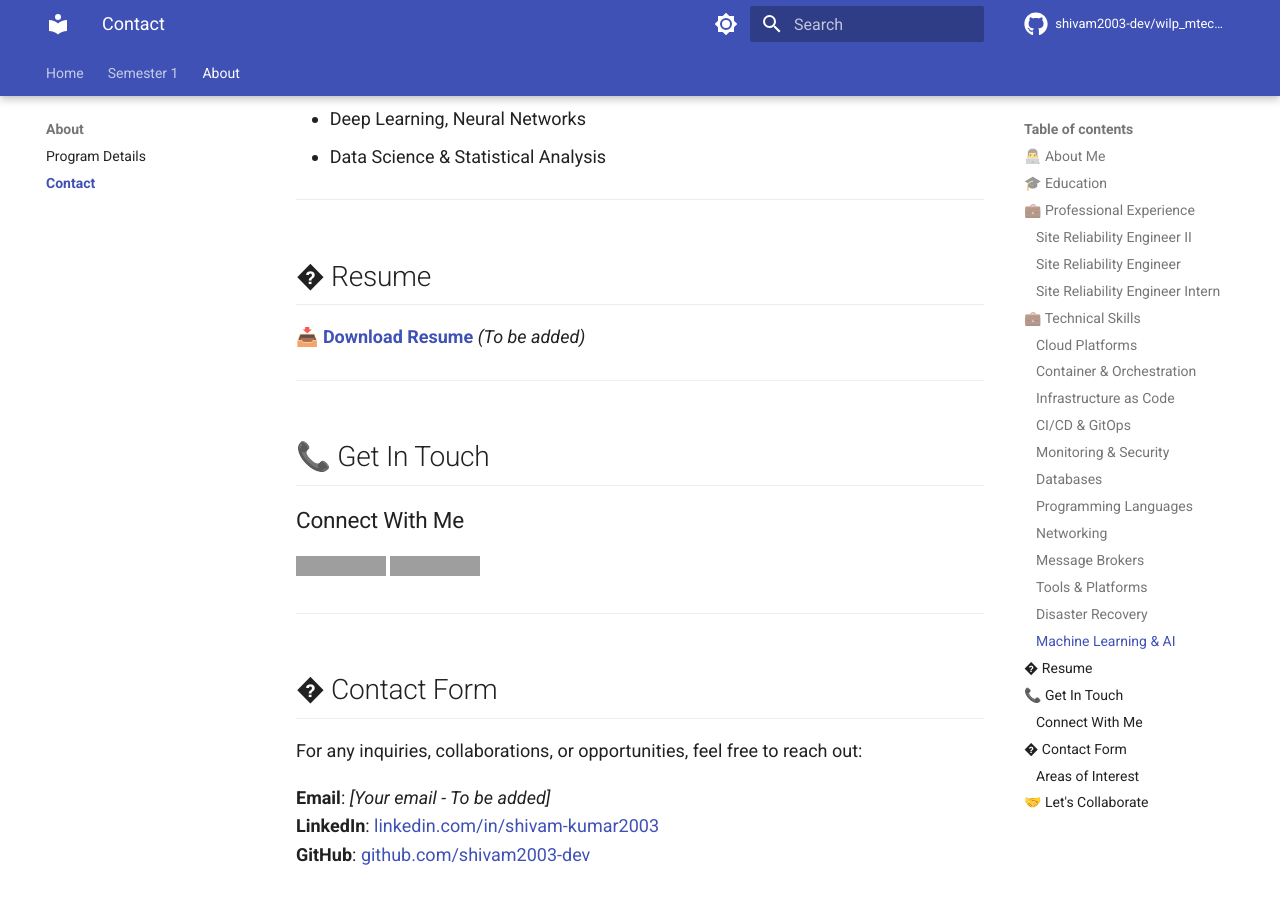
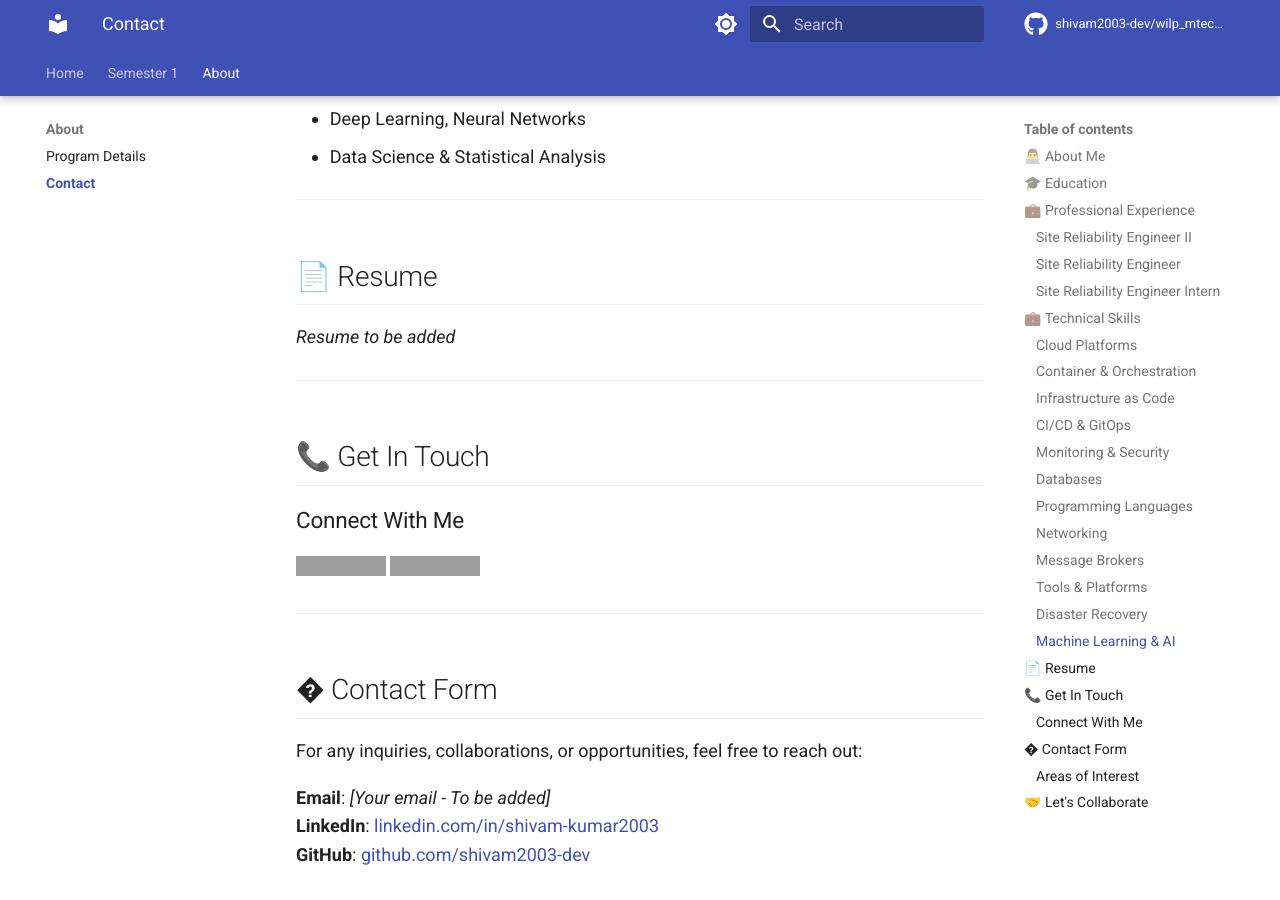
Before and after one commit to shivam2003-dev/wilp_mtech-aiml-knowledge-base, an MkDocs documentation site: the page built from docs/about/contact.md, in a window 1280 px wide and 900 px high, scrolled down 3994 px. Built offline with MkDocs 1.6.1 and Material for MkDocs 9.7.7, drawn with Linux system fonts in a browser that asks for light colours; comment, search, counter and statistics services are not loaded; grey boxes are pictures that could not be loaded.

Commit message:
Fix broken resume link in contact page

```diff
--- a/docs/about/contact.md
+++ b/docs/about/contact.md
@@ -110,9 +110,9 @@ Grade: 8.17/10
 
 ---
 
-## � Resume
+## 📄 Resume
 
-📥 **[Download Resume](link-to-your-resume.pdf)** *(To be added)*
+*Resume to be added*
 
 ---
 
```
